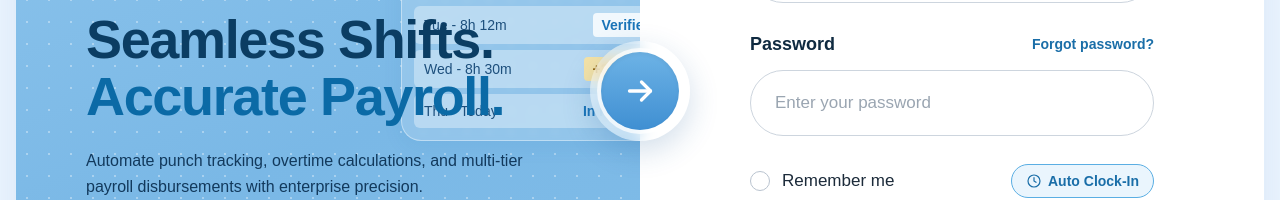
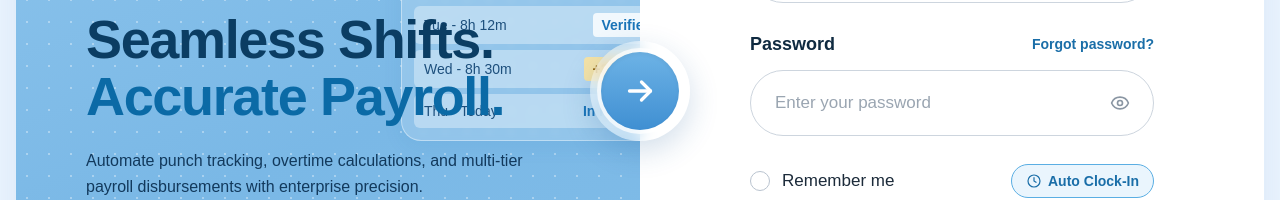
Before and after one commit to JagadeshNandGate04/my-next-app, a Next.js app: page /login in a window 1280 px wide. Shown: the part 381-581 px from the top of the page. Built offline with nearby package versions, Linux system fonts and the light colour scheme; no server answers.

Commit message:
show password UI update

```diff
--- a/app/login/page.tsx
+++ b/app/login/page.tsx
@@ -5,6 +5,7 @@ import { useEffect, useState } from "react";
 import type { FormEvent } from "react";
 import { useDispatch } from "react-redux";
 import { useRouter } from "next/navigation";
+import { Eye, EyeOff } from "lucide-react";
 
 import type { AppDispatch } from "../store/store";
 import { login } from "../store/auth/authSlice";
@@ -71,6 +72,30 @@ const UserIcon = ({ className = "" }: { className?: string }) => (
     <path d="M4 21c0-4 3.6-7 8-7s8 3 8 7" />
   </svg>
 );
+
+function PasswordToggle({
+  visible,
+  onToggle,
+  label,
+  disabled,
+}: {
+  visible: boolean;
+  onToggle: () => void;
+  label: string;
+  disabled: boolean;
+}) {
+  return (
+    <button
+      type="button"
+      onClick={onToggle}
+      disabled={disabled}
+      aria-label={`${visible ? "Hide" : "Show"} ${label}`}
+      className="absolute right-4 top-1/2 -translate-y-1/2 rounded-lg p-2 text-[#8a96a3] hover:text-[#1a6ea8] focus-visible:outline-2 focus-visible:outline-offset-2 focus-visible:outline-[#1a6ea8] disabled:opacity-50"
+    >
+      {visible ? <EyeOff className="h-5 w-5" aria-hidden="true" /> : <Eye className="h-5 w-5" aria-hidden="true" />}
+    </button>
+  );
+}
 
 const ClockIcon = ({ className = "" }: { className?: string }) => (
   <svg className={className} viewBox="0 0 24 24" fill="none"
@@ -314,6 +339,8 @@ function ForgotPasswordModal({
   const [resetToken, setResetToken] = useState("");
   const [newPassword, setNewPassword] = useState("");
   const [confirmPassword, setConfirmPassword] = useState("");
+  const [showNewPassword, setShowNewPassword] = useState(false);
+  const [showConfirmPassword, setShowConfirmPassword] = useState(false);
 
   const [loading, setLoading] = useState(false);
   const [error, setError] = useState("");
@@ -617,11 +644,13 @@ function ForgotPasswordModal({
         {step === "password" && (
           <form onSubmit={handleResetPassword} className="space-y-5">
             <div>
-              <label className="mb-2 block text-sm font-bold text-[#0f2a40]">
+              <label htmlFor="new-password" className="mb-2 block text-sm font-bold text-[#0f2a40]">
                 New Password
               </label>
+              <div className="relative">
                 <input
-                type="password"
+                  id="new-password"
+                  type={showNewPassword ? "text" : "password"}
                   value={newPassword}
                   onChange={(e) => {
                     setNewPassword(e.target.value);
@@ -631,16 +660,20 @@ function ForgotPasswordModal({
                   autoComplete="new-password"
                   required
                   disabled={loading}
-                className="h-14 w-full rounded-xl border border-[#cdd5de] px-4 text-sm text-[#0f2a40] outline-none transition focus:border-[#5aaee3] focus:ring-4 focus:ring-[#5aaee3]/15 disabled:bg-slate-50"
+                  className="h-14 w-full rounded-xl border border-[#cdd5de] pl-4 pr-14 text-sm text-[#0f2a40] outline-none transition focus:border-[#5aaee3] focus:ring-4 focus:ring-[#5aaee3]/15 disabled:bg-slate-50"
                 />
+                <PasswordToggle visible={showNewPassword} onToggle={() => setShowNewPassword((value) => !value)} label="new password" disabled={loading} />
+              </div>
             </div>
 
             <div>
-              <label className="mb-2 block text-sm font-bold text-[#0f2a40]">
+              <label htmlFor="confirm-new-password" className="mb-2 block text-sm font-bold text-[#0f2a40]">
                 Confirm New Password
               </label>
+              <div className="relative">
                 <input
-                type="password"
+                  id="confirm-new-password"
+                  type={showConfirmPassword ? "text" : "password"}
                   value={confirmPassword}
                   onChange={(e) => {
                     setConfirmPassword(e.target.value);
@@ -650,8 +683,10 @@ function ForgotPasswordModal({
                   autoComplete="new-password"
                   required
                   disabled={loading}
-                className="h-14 w-full rounded-xl border border-[#cdd5de] px-4 text-sm text-[#0f2a40] outline-none transition focus:border-[#5aaee3] focus:ring-4 focus:ring-[#5aaee3]/15 disabled:bg-slate-50"
+                  className="h-14 w-full rounded-xl border border-[#cdd5de] pl-4 pr-14 text-sm text-[#0f2a40] outline-none transition focus:border-[#5aaee3] focus:ring-4 focus:ring-[#5aaee3]/15 disabled:bg-slate-50"
                 />
+                <PasswordToggle visible={showConfirmPassword} onToggle={() => setShowConfirmPassword((value) => !value)} label="confirm new password" disabled={loading} />
+              </div>
             </div>
 
             <p className="text-xs text-slate-400">
@@ -726,6 +761,7 @@ export default function LoginPage() {
 
   const [identifier, setIdentifier] = useState("");
   const [password, setPassword] = useState("");
+  const [showPassword, setShowPassword] = useState(false);
   const [remember, setRemember] = useState(false);
 
   const [submitting, setSubmitting] = useState(false);
@@ -902,9 +938,10 @@ export default function LoginPage() {
                 </button>
               </div>
 
+              <div className="relative mt-3">
                 <input
                   id="password"
-                type="password"
+                  type={showPassword ? "text" : "password"}
                   value={password}
                   onChange={(e) => {
                     setPassword(e.target.value);
@@ -914,8 +951,10 @@ export default function LoginPage() {
                   autoComplete="current-password"
                   required
                   disabled={submitting}
-                className="mt-3 h-[66px] w-full rounded-full border border-[#cdd5de] bg-white px-6 text-[17px] text-[#0f2a40] placeholder:text-[#9aa5b1] focus:border-[#5aaee3] focus:outline-none focus:ring-4 focus:ring-[#5aaee3]/20 disabled:bg-slate-50"
+                  className="h-[66px] w-full rounded-full border border-[#cdd5de] bg-white pl-6 pr-14 text-[17px] text-[#0f2a40] placeholder:text-[#9aa5b1] focus:border-[#5aaee3] focus:outline-none focus:ring-4 focus:ring-[#5aaee3]/20 disabled:bg-slate-50"
                 />
+                <PasswordToggle visible={showPassword} onToggle={() => setShowPassword((value) => !value)} label="password" disabled={submitting} />
+              </div>
 
               {/* REMEMBER + AUTO CLOCK-IN */}
 
```
Lines whose indentation alone changed are shown as unchanged.
